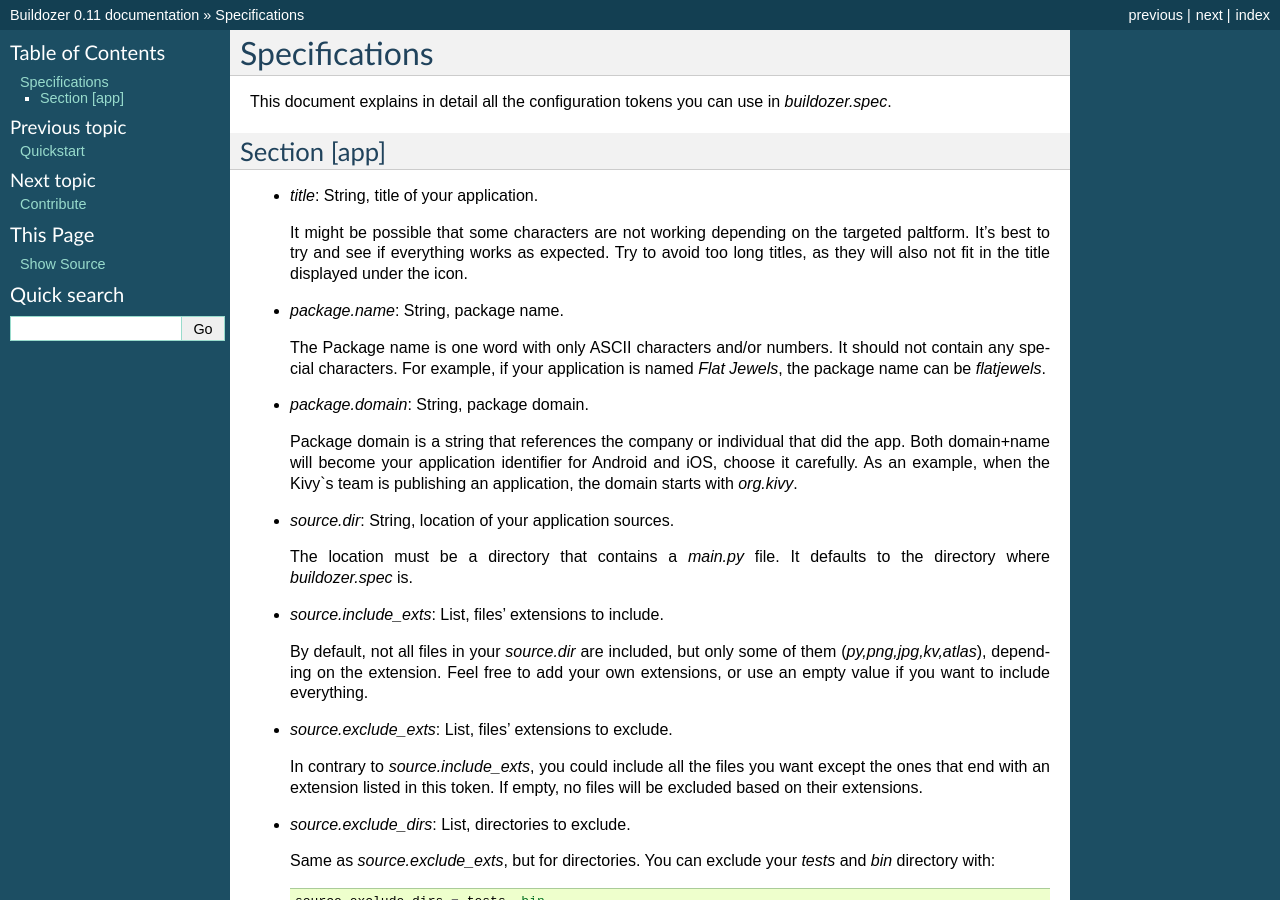
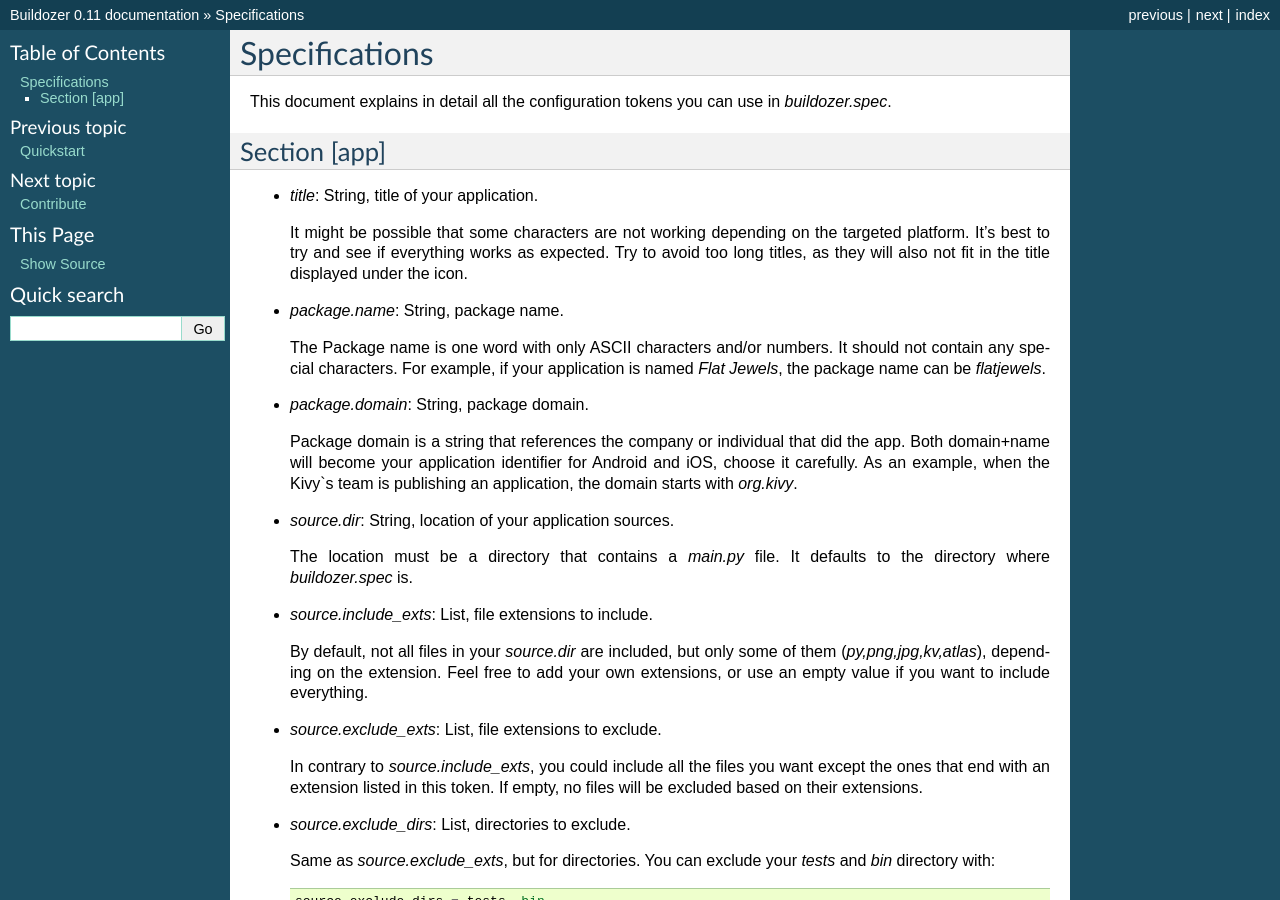
Before and after one commit to renabriseno68/flutter-doc-build-ozer-test, a Sphinx documentation site: the page built from docs/source/specifications.rst, in a window 1280 px wide and 900 px high. Built offline with Sphinx 7.4.7, drawn with Linux system fonts in a browser that asks for light colours; some of the changed text lies outside the part shown.

Commit message:
Update specifications.rst
Typos and syntactic corrections.

```diff
--- a/docs/source/specifications.rst
+++ b/docs/source/specifications.rst
@@ -10,7 +10,7 @@ Section [app]
 - `title`: String, title of your application.
 
   It might be possible that some characters are not working depending on the
-  targeted paltform. It's best to try and see if everything works as expected.
+  targeted platform. It's best to try and see if everything works as expected.
   Try to avoid too long titles, as they will also not fit in the title
   displayed under the icon.
 
@@ -32,14 +32,14 @@ Section [app]
   The location must be a directory that contains a `main.py` file. It defaults
   to the directory where `buildozer.spec` is.
 
-- `source.include_exts`: List, files' extensions to include.
+- `source.include_exts`: List, file extensions to include.
 
   By default, not all files in your `source.dir` are included, but only some
   of them (`py,png,jpg,kv,atlas`), depending on the extension. Feel free to
   add your own extensions, or use an empty value if you want to include
   everything.
 
-- `source.exclude_exts`: List, files' extensions to exclude.
+- `source.exclude_exts`: List, file extensions to exclude.
 
   In contrary to `source.include_exts`, you could include all the files you
   want except the ones that end with an extension listed in this token. If
@@ -115,7 +115,7 @@ Section [app]
   have different requirements depending the platform. Currently, Buildozer
   works well only with Android, iOS support is not great on this.
 
-  The image must be a JPG or PNG, preferable with Power-of-two size. Ie, an
+  The image must be a JPG or PNG, preferable with Power-of-two size, e.g., a
   512x512 image is perfect to target all the devices. The image is not fitted,
   scaled, or anything on the device. If you provide a too-large image, it might
   not fit on small screens.
```
